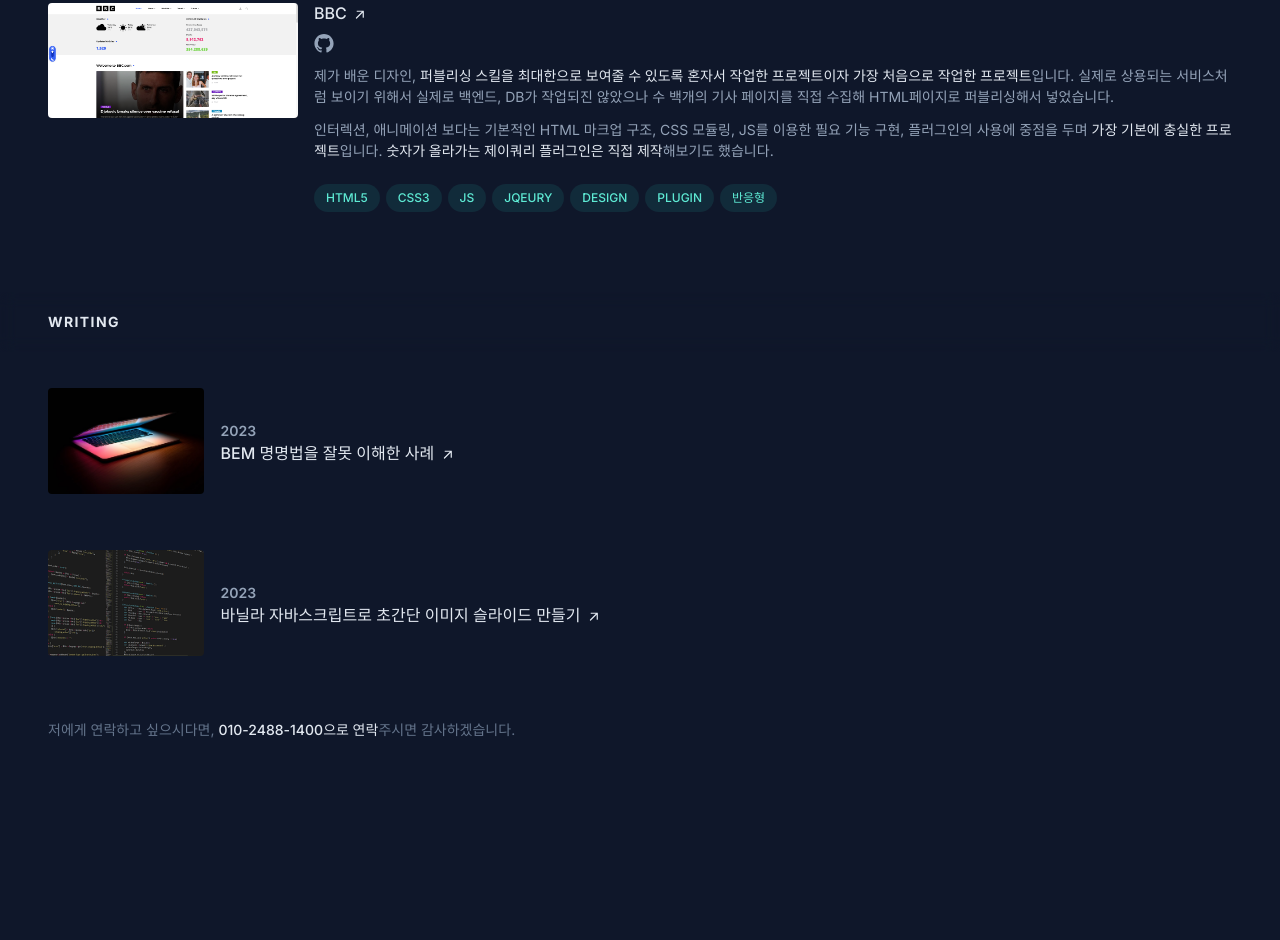
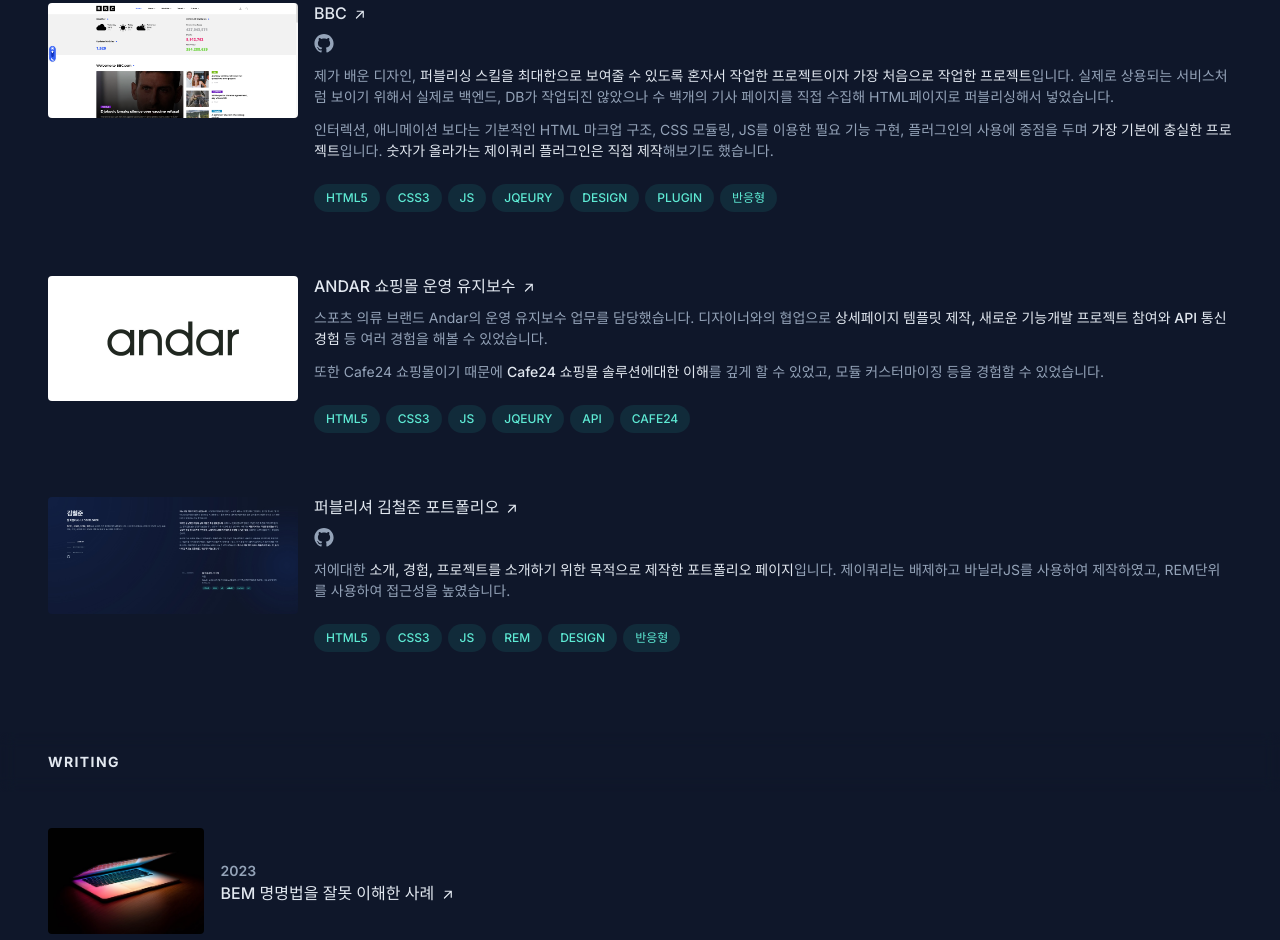
Before and after one commit to hmmiii/portfolio, a plain HTML site: page index.html in a window 1280 px wide. Shown: the part 1140-2080 px from the top of the page. Before the commit the page ends 1929 px from the top, so only its background shows below. Drawn offline with Linux system fonts and the light colour scheme; a web font is replaced by a local one.

Commit message:
프로젝트 추가

```diff
--- a/index.html
+++ b/index.html
@@ -77,12 +77,14 @@
             <ul class="projects__list">
                 <li>
                     <div class="projects__content">
-                        <h3 class="projects__name"><a href="https://hmmiii.github.io/bbc/" target="_blank" class="projects__tit-link">
-                            BBC
-                            <svg width="17" height="17" viewBox="0 0 17 17" fill="none" xmlns="http://www.w3.org/2000/svg">
-                                <path fill-rule="evenodd" clip-rule="evenodd" d="M5.036 12.464C5.1485 12.5764 5.301 12.6395 5.46 12.6395C5.619 12.6395 5.7715 12.5764 5.884 12.464L11.66 6.68801V11.24C11.66 11.3991 11.7232 11.5518 11.8357 11.6643C11.9483 11.7768 12.1009 11.84 12.26 11.84C12.4191 11.84 12.5717 11.7768 12.6843 11.6643C12.7968 11.5518 12.86 11.3991 12.86 11.24V5.24001C12.86 5.08088 12.7968 4.92827 12.6843 4.81575C12.5717 4.70323 12.4191 4.64001 12.26 4.64001H6.26C6.10087 4.64001 5.94826 4.70323 5.83573 4.81575C5.72321 4.92827 5.66 5.08088 5.66 5.24001C5.66 5.39914 5.72321 5.55176 5.83573 5.66428C5.94826 5.7768 6.10087 5.84001 6.26 5.84001H10.812L5.036 11.616C4.92364 11.7285 4.86053 11.881 4.86053 12.04C4.86053 12.199 4.92364 12.3515 5.036 12.464Z" fill="#E2E8F0"/>
-                            </svg>
-                    </h3>
+                        <h3 class="projects__name">
+                            <a href="https://hmmiii.github.io/bbc/" target="_blank" class="projects__tit-link">
+                                BBC
+                                <svg width="17" height="17" viewBox="0 0 17 17" fill="none" xmlns="http://www.w3.org/2000/svg">
+                                    <path fill-rule="evenodd" clip-rule="evenodd" d="M5.036 12.464C5.1485 12.5764 5.301 12.6395 5.46 12.6395C5.619 12.6395 5.7715 12.5764 5.884 12.464L11.66 6.68801V11.24C11.66 11.3991 11.7232 11.5518 11.8357 11.6643C11.9483 11.7768 12.1009 11.84 12.26 11.84C12.4191 11.84 12.5717 11.7768 12.6843 11.6643C12.7968 11.5518 12.86 11.3991 12.86 11.24V5.24001C12.86 5.08088 12.7968 4.92827 12.6843 4.81575C12.5717 4.70323 12.4191 4.64001 12.26 4.64001H6.26C6.10087 4.64001 5.94826 4.70323 5.83573 4.81575C5.72321 4.92827 5.66 5.08088 5.66 5.24001C5.66 5.39914 5.72321 5.55176 5.83573 5.66428C5.94826 5.7768 6.10087 5.84001 6.26 5.84001H10.812L5.036 11.616C4.92364 11.7285 4.86053 11.881 4.86053 12.04C4.86053 12.199 4.92364 12.3515 5.036 12.464Z" fill="#E2E8F0"/>
+                                </svg>
+                            </a>
+                        </h3>
                         <a href="https://github.com/hmmiii/bbc" target="_blank" class="projects__git"><img src="images/git.svg" alt="GITHUB REPO LINK"></a>
                         <div class="projects__txt">
                             <p>제가 배운 디자인, <strong>퍼블리싱 스킬을 최대한으로 보여줄 수 있도록 혼자서 작업한 프로젝트이자 가장 처음으로 작업한 프로젝트</strong>입니다. 실제로 상용되는 서비스처럼 보이기 위해서 실제로 백엔드, DB가 작업되진 않았으나 수 백개의 기사 페이지를 직접 수집해 HTML페이지로 퍼블리싱해서 넣었습니다.</p>
@@ -100,6 +102,56 @@
                     </div>
                     <a href="https://hmmiii.github.io/bbc/" target="_blank" class="projects__img-link"><img src="images/thumbs/projects/bbc.jpg" alt="프로젝트 캡쳐" class="projects__thumb"></a>
                 </li>
+                <li>
+                    <div class="projects__content">
+                        <h3 class="projects__name">
+                            <a href="https://andar.co.kr/" target="_blank" class="projects__tit-link">
+                                Andar 쇼핑몰 운영 유지보수
+                                <svg width="17" height="17" viewBox="0 0 17 17" fill="none" xmlns="http://www.w3.org/2000/svg">
+                                    <path fill-rule="evenodd" clip-rule="evenodd" d="M5.036 12.464C5.1485 12.5764 5.301 12.6395 5.46 12.6395C5.619 12.6395 5.7715 12.5764 5.884 12.464L11.66 6.68801V11.24C11.66 11.3991 11.7232 11.5518 11.8357 11.6643C11.9483 11.7768 12.1009 11.84 12.26 11.84C12.4191 11.84 12.5717 11.7768 12.6843 11.6643C12.7968 11.5518 12.86 11.3991 12.86 11.24V5.24001C12.86 5.08088 12.7968 4.92827 12.6843 4.81575C12.5717 4.70323 12.4191 4.64001 12.26 4.64001H6.26C6.10087 4.64001 5.94826 4.70323 5.83573 4.81575C5.72321 4.92827 5.66 5.08088 5.66 5.24001C5.66 5.39914 5.72321 5.55176 5.83573 5.66428C5.94826 5.7768 6.10087 5.84001 6.26 5.84001H10.812L5.036 11.616C4.92364 11.7285 4.86053 11.881 4.86053 12.04C4.86053 12.199 4.92364 12.3515 5.036 12.464Z" fill="#E2E8F0"/>
+                                </svg>
+                            </a>
+                        </h3>
+                        <div class="projects__txt">
+                            <p>스포츠 의류 브랜드 Andar의 운영 유지보수 업무를 담당했습니다. 디자이너와의 협업으로 <strong>상세페이지 템플릿 제작, 새로운 기능개발 프로젝트 참여와 API 통신 경험</strong> 등 여러 경험을 해볼 수 있었습니다.</p>
+                            <p>또한 Cafe24 쇼핑몰이기 때문에 <strong>Cafe24 쇼핑몰 솔루션에대한 이해</strong>를 깊게 할 수 있었고, 모듈 커스터마이징 등을 경험할 수 있었습니다.</p>
+                        </div>
+                        <ul class="hash">
+                            <li>html5</li>
+                            <li>css3</li>
+                            <li>js</li>
+                            <li>jqeury</li>
+                            <li>api</li>
+                            <li>cafe24</li>
+                        </ul>
+                    </div>
+                    <a href="https://andar.co.kr/" target="_blank" class="projects__img-link"><img src="images/thumbs/projects/andar.jpg" alt="프로젝트 캡쳐" class="projects__thumb"></a>
+                </li>
+                <li>
+                    <div class="projects__content">
+                        <h3 class="projects__name">
+                            <a href="https://hmmiii.github.io/portfolio/" target="_blank" class="projects__tit-link">
+                                퍼블리셔 김철준 포트폴리오
+                                <svg width="17" height="17" viewBox="0 0 17 17" fill="none" xmlns="http://www.w3.org/2000/svg">
+                                    <path fill-rule="evenodd" clip-rule="evenodd" d="M5.036 12.464C5.1485 12.5764 5.301 12.6395 5.46 12.6395C5.619 12.6395 5.7715 12.5764 5.884 12.464L11.66 6.68801V11.24C11.66 11.3991 11.7232 11.5518 11.8357 11.6643C11.9483 11.7768 12.1009 11.84 12.26 11.84C12.4191 11.84 12.5717 11.7768 12.6843 11.6643C12.7968 11.5518 12.86 11.3991 12.86 11.24V5.24001C12.86 5.08088 12.7968 4.92827 12.6843 4.81575C12.5717 4.70323 12.4191 4.64001 12.26 4.64001H6.26C6.10087 4.64001 5.94826 4.70323 5.83573 4.81575C5.72321 4.92827 5.66 5.08088 5.66 5.24001C5.66 5.39914 5.72321 5.55176 5.83573 5.66428C5.94826 5.7768 6.10087 5.84001 6.26 5.84001H10.812L5.036 11.616C4.92364 11.7285 4.86053 11.881 4.86053 12.04C4.86053 12.199 4.92364 12.3515 5.036 12.464Z" fill="#E2E8F0"/>
+                                </svg>
+                            </a>
+                        </h3>
+                        <a href="https://github.com/hmmiii/portfolio" target="_blank" class="projects__git"><img src="images/git.svg" alt="GITHUB REPO LINK"></a>
+                        <div class="projects__txt">
+                            <p>저에대한 <strong>소개, 경험, 프로젝트를 소개하기 위한 목적으로 제작한 포트폴리오 페이지</strong>입니다. 제이쿼리는 배제하고 바닐라JS를 사용하여 제작하였고, REM단위를 사용하여 접근성을 높였습니다.</p>
+                        </div>
+                        <ul class="hash">
+                            <li>html5</li>
+                            <li>css3</li>
+                            <li>js</li>
+                            <li>rem</li>
+                            <li>design</li>
+                            <li>반응형</li>
+                        </ul>
+                    </div>
+                    <a href="https://hmmiii.github.io/portfolio/" target="_blank" class="projects__img-link"><img src="images/thumbs/projects/portfolio.jpg" alt="프로젝트 캡쳐" class="projects__thumb"></a>
+                </li>
             </ul>
         </section>
         <section id="writing" class="writing">
@@ -107,7 +159,7 @@
             <ul class="writing__list">
                 <li>
                     <a href="https://blog.naver.com/bacaptain/223001231693" target="_blank">
-                        <img src="images/thumbs/writing/bem.jpeg" alt="BEM 명명법을 잘못 이해한 사례의 썸네일 이미지" class="writing__thumb">
+                        <img src="images/thumbs/writing/bem.jpg" alt="BEM 명명법을 잘못 이해한 사례의 썸네일 이미지" class="writing__thumb">
                         <div class="writing__desc">
                             <small class="writing__years">2023</small>
                             <h3 class="writing__name">
```
Also changed, not shown: images/thumbs/projects/andar.jpg (added), images/thumbs/projects/portfolio.jpg (added), images/thumbs/writing/bem.jpg (renamed from images/thumbs/writing/bem.jpeg).
